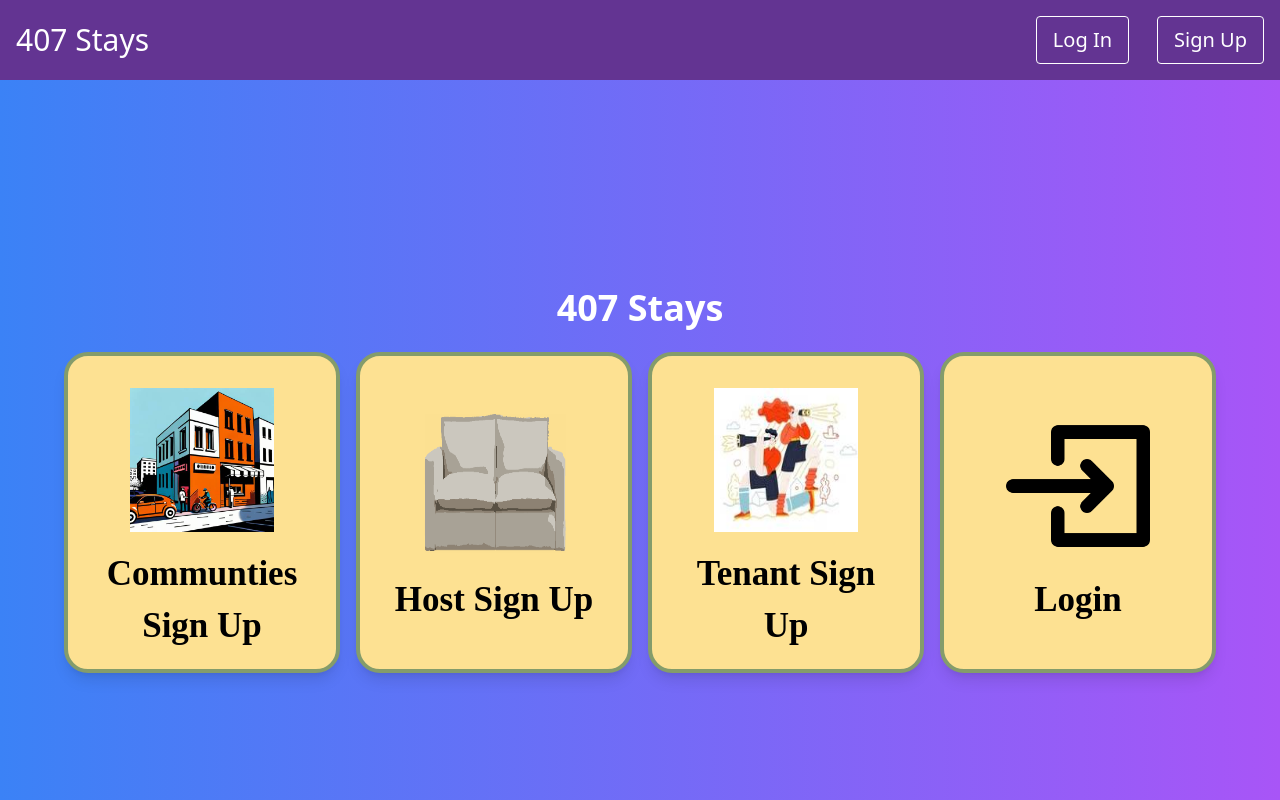
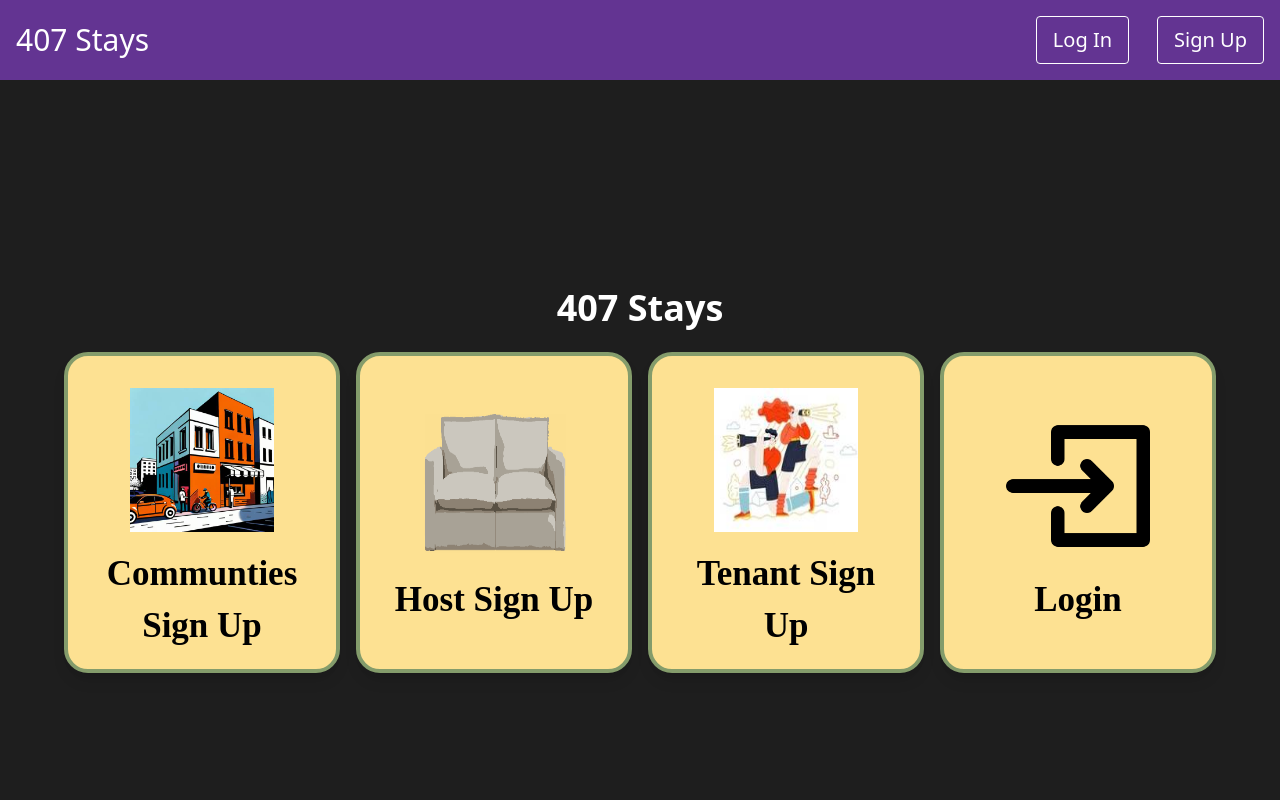
Before and after one commit to msrissaxox/couchsurfer, a React (Create React App) app: page / in a window 1280 px wide. Shown: the top 800 px of the page. Built offline with nearby package versions, Linux system fonts and the light colour scheme; no server answers.

Commit message:
Landing Page Fixed

```diff
--- a/src/components/LandingPage.jsx
+++ b/src/components/LandingPage.jsx
@@ -13,7 +13,7 @@
   return (
     <div>
     <Header/>
-      <div className="flex flex-col items-center justify-center h-screen bg-gradient-to-r from-blue-500 to-purple-500">
+      <div className="flex flex-col items-center justify-center h-screen bg-gradient-to-r  bg-[#1E1E1E] text-white">
         <h1 className="text-4xl font-bold text-white mb-6">407 Stays</h1>
         {/* Changed to flex-wrap and added responsiveness */}
         <div className="flex flex-wrap gap-4 justify-center">
```
